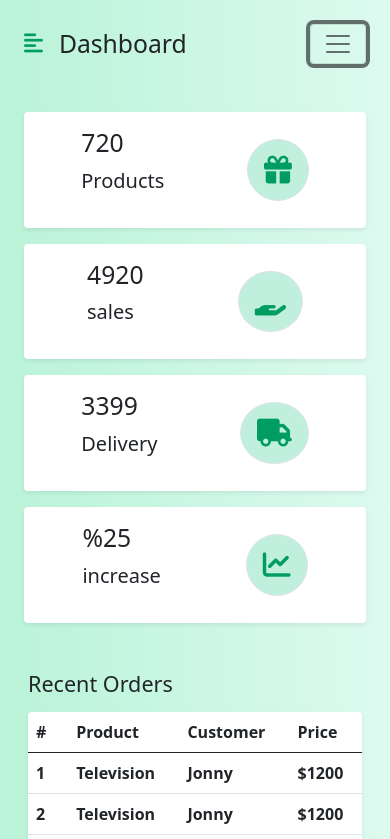
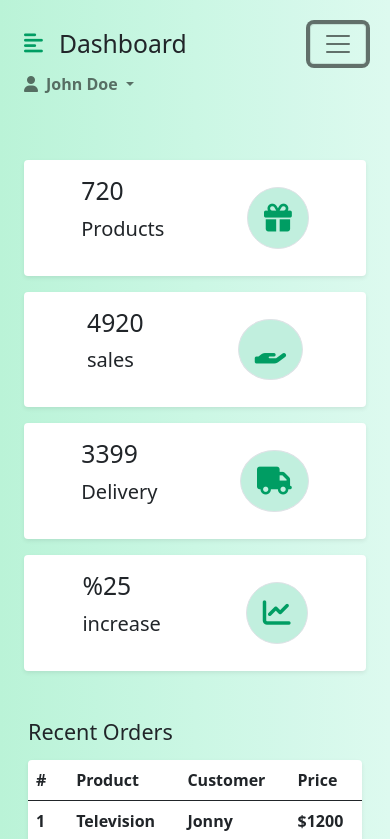
Before and after one commit to muneebur12/Dashboard, a plain HTML site: page index.html in a window 390 px wide. Both pictures are taken after a click on the button "Toggle navigation". Shown: the top 839 px of the page. Drawn offline with nearby package versions, Linux system fonts and the light colour scheme.

Commit message:
make some changes

```diff
--- a/index.html
+++ b/index.html
@@ -50,25 +50,23 @@
             <i class="fas fa-align-left primary-text fs-4 me-3" id="menu-toggle"></i>
             <h2 class="fs-2 m-0">Dashboard</h2>
          </div>
-
-         <button class="navbar-toggler" type="button" data-bs-toggle="collapse" data-bs-target="navbarSupportedcontent" aria-controls="navbarSupportedcontent" aria-expanded="false" aria-label="Toggle navigation">
+         <button class="navbar-toggler" type="button" data-bs-toggle="collapse" data-bs-target="#navbarNavDarkDropdown" aria-controls="navbarNavDarkDropdown" aria-expanded="false" aria-label="Toggle navigation">
             <span class="navbar-toggler-icon"></span>
-         </button>
-
-         <div class="collapse navbar-collapse" id="navbarSupportedcontent">
+          </button>
+          <div class="collapse navbar-collapse" id="navbarNavDarkDropdown">
             <ul class="navbar-nav ms-auto mb-2 mb-lg-0">
-               <li class="nav-item-dropdown">
-                <a href="#" class="nav-link dropdown-toggle second-text fw-bold" id="navbarDropdown" role="button" aria-expanded="false" data-bs-toggle="dropdown">
+              <li class="nav-item dropdown">
+                <a class="nav-link dropdown-toggle second-text fw-bold" href="#" id="navbarDarkDropdownMenuLink" role="button" data-bs-toggle="dropdown" aria-expanded="false">
                     <i class="fas fa-user me-2"></i>John Doe
-                   </a>
-                   <ul class="dropdown-menu" aria-labelledby="navbarDropdown">
+                </a>
+                <ul class="dropdown-menu" aria-labelledby="navbarDropdown">
                     <li><a href="#" class="dropdown-item">Profile</a></li>
                     <li><a href="#" class="dropdown-item">Settings</a></li>
                     <li><a href="#" class="dropdown-item">Logout</a></li>
                    </ul>
-               </li>
+              </li>
             </ul>
-         </div>
+          </div>
        </nav>
 
        <div class="container-fluid px-4">
```
